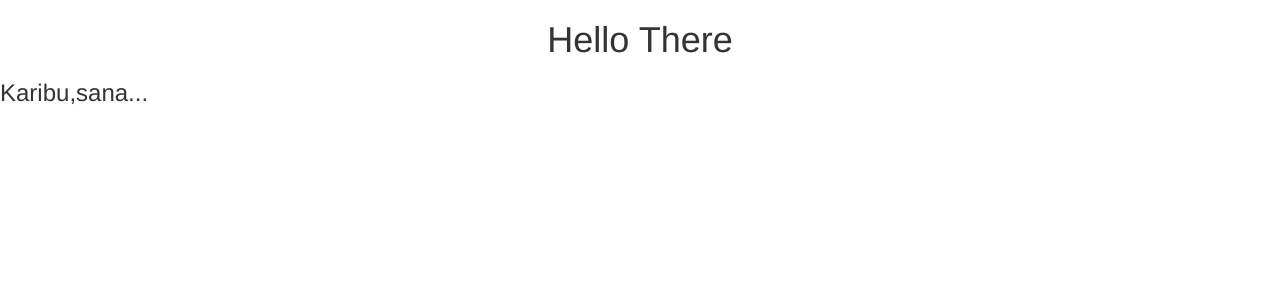
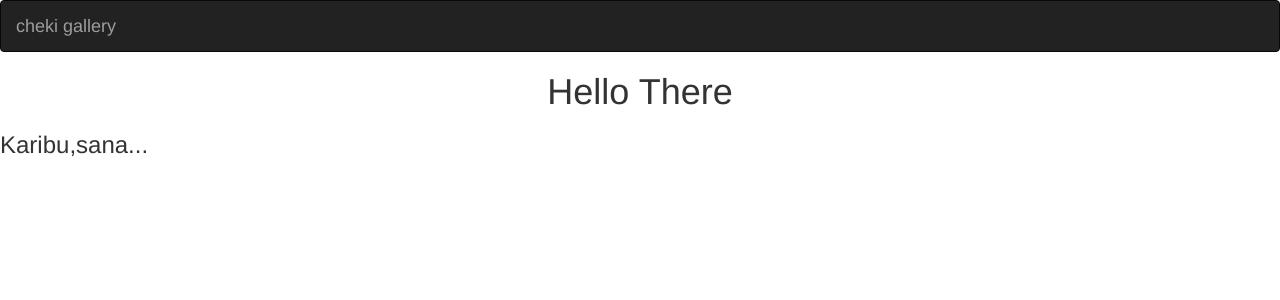
Before and after one commit to kennedybabu/cheki, a Django app: page / in a window 1280 px wide. Shown: the top 300 px of the page. Run offline with Django 3.2, Linux system fonts and the light colour scheme; some libraries are stand-ins or nearby versions.

Commit message:
feature:create the navbar

```diff
--- a/gallery/templates/all_photos/base.html
+++ b/gallery/templates/all_photos/base.html
@@ -1,4 +1,5 @@
 {% load bootstrap3 %}
+{% load static %}
 <!DOCTYPE html>
 <html>
 <head>
@@ -12,6 +13,7 @@
 
 </head>
 <body>
+    {% include "navbar.html" %}
     {% block content %}
         <h1 class='text-center'>Hello There</h1>
     {%endblock%}
--- /dev/null
+++ b/gallery/templates/navbar.html
@@ -0,0 +1,17 @@
+<!DOCTYPE html>
+<html lang="en">
+<head>
+
+  <meta charset="utf-8">
+  <meta name="viewport" content="width=device-width, initial-scale=1">
+</head>
+<body>
+<nav class="navbar navbar-inverse">
+  <div class="container-fluid">
+    <div class="navbar-header">
+      <a class="navbar-brand" href="{% url 'home' %}">cheki gallery</a>
+    </div>
+  </div>
+</nav>
+</body>
+</html>
```
